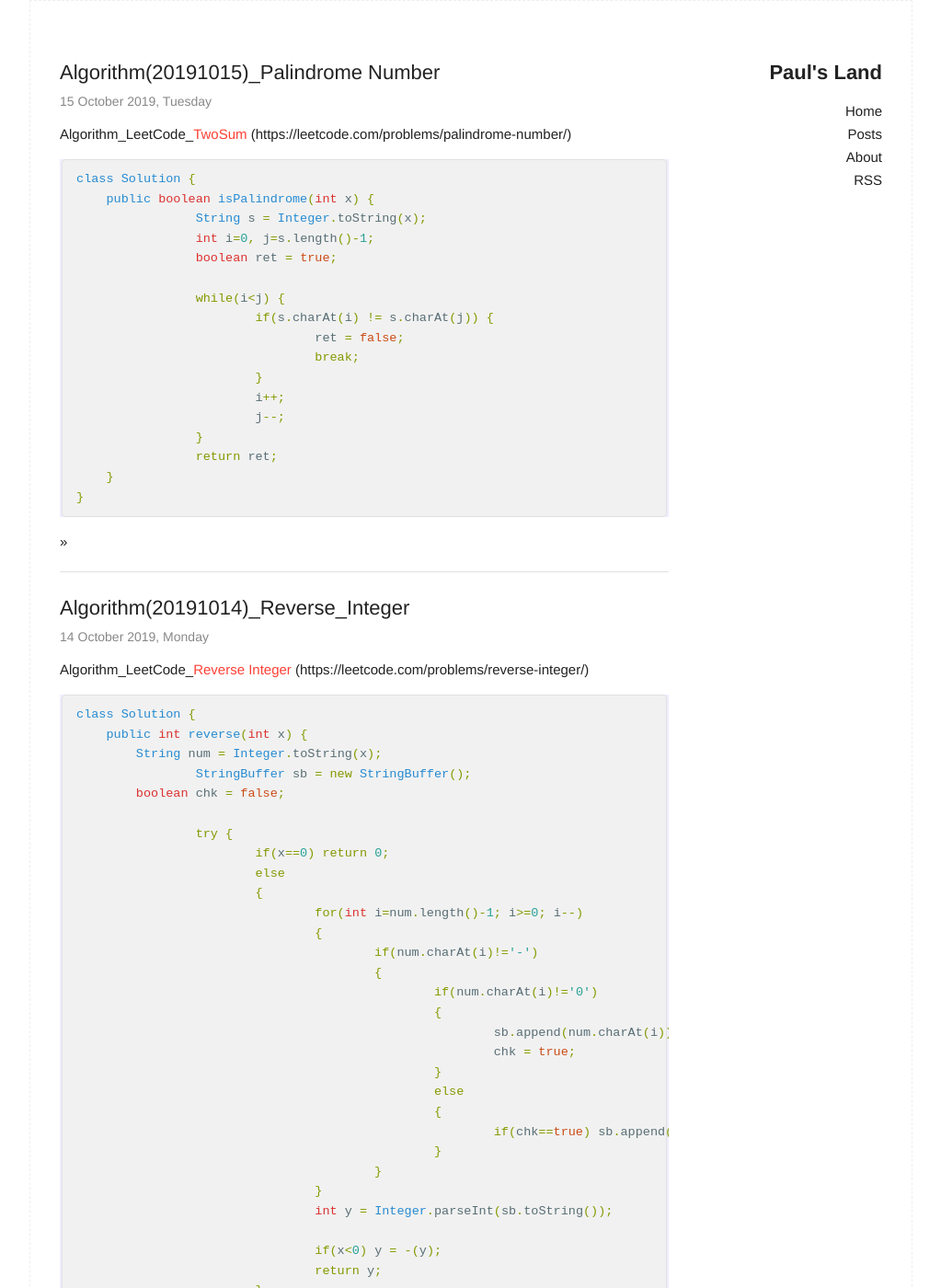
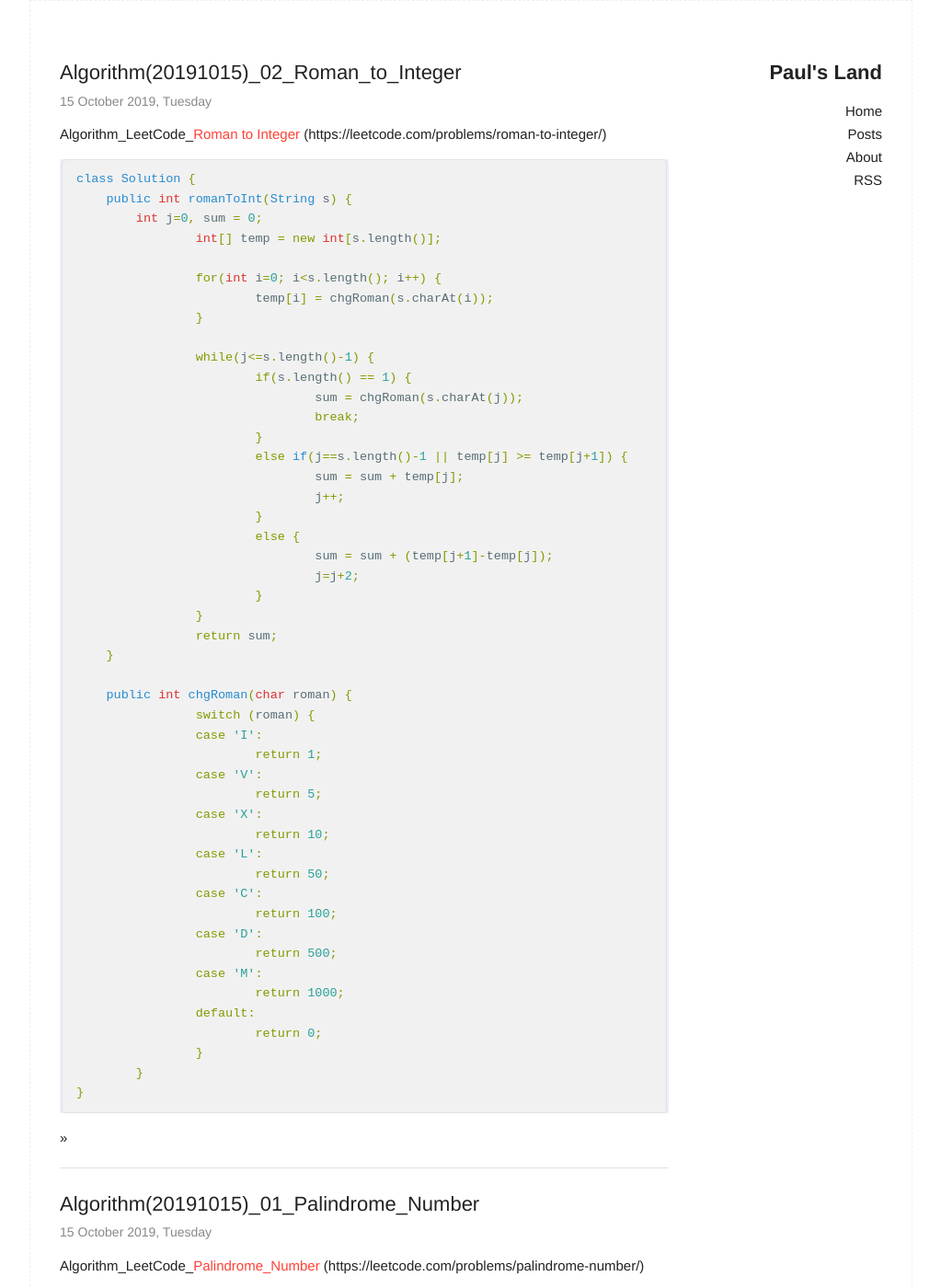
Before and after one commit to qudgns200/qudgns200.github.io, a Jekyll site: the page built from index.html, in a window 1280 px wide and 1400 px high. Shown: the whole window at 92% size, without its empty margins (128-1151 px from the left). Built offline with Jekyll 4.4.1, drawn with Linux system fonts in a browser that asks for light colours.

Commit message:
Write Algorithm-02

````diff
--- a/_posts/2019-10-15-Algorithm.md
+++ b/_posts/2019-10-15-Algorithm-01.md
@@ -1,11 +1,11 @@
 ---
 layout: post
-title:  Algorithm(20191015)_Palindrome Number
+title:  Algorithm(20191015)_01_Palindrome_Number
 category: Algorithm
 description:
 ---
 
-Algorithm_LeetCode_<span class="red">TwoSum</span>
+Algorithm_LeetCode_<span class="red">Palindrome_Number</span>
 (https://leetcode.com/problems/palindrome-number/)
 <br>
 
--- /dev/null
+++ b/_posts/2019-10-15-Algorithm-02.md
@@ -0,0 +1,60 @@
+---
+layout: post
+title:  Algorithm(20191015)_02_Roman_to_Integer
+category: Algorithm
+description:
+---
+
+Algorithm_LeetCode_<span class="red">Roman to Integer</span>
+(https://leetcode.com/problems/roman-to-integer/)
+<br>
+
+```java
+class Solution {
+    public int romanToInt(String s) {
+        int j=0, sum = 0;
+		int[] temp = new int[s.length()];
+
+		for(int i=0; i<s.length(); i++) {
+			temp[i] = chgRoman(s.charAt(i));
+		}
+
+		while(j<=s.length()-1) {
+			if(s.length() == 1) {
+				sum = chgRoman(s.charAt(j));
+				break;
+			}
+			else if(j==s.length()-1 || temp[j] >= temp[j+1]) {
+				sum = sum + temp[j];
+				j++;
+			}
+			else {
+				sum = sum + (temp[j+1]-temp[j]);
+				j=j+2;
+			}
+		}
+		return sum;
+    }
+
+    public int chgRoman(char roman) {
+		switch (roman) {
+		case 'I':
+			return 1;
+		case 'V':
+			return 5;
+		case 'X':
+			return 10;
+		case 'L':
+			return 50;
+		case 'C':
+			return 100;
+		case 'D':
+			return 500;
+		case 'M':
+			return 1000;
+		default:
+			return 0;
+		}
+	}
+}
+```
````
